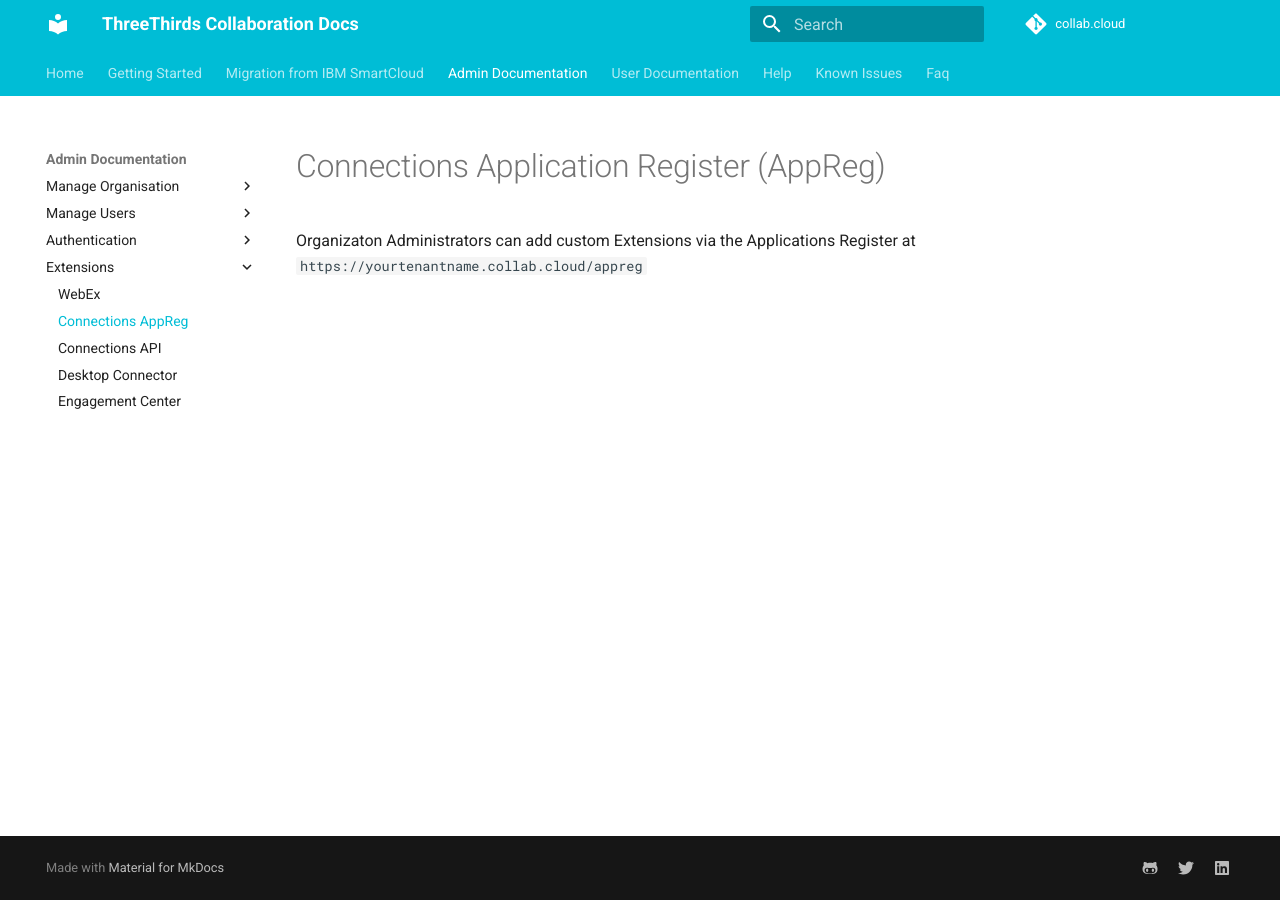
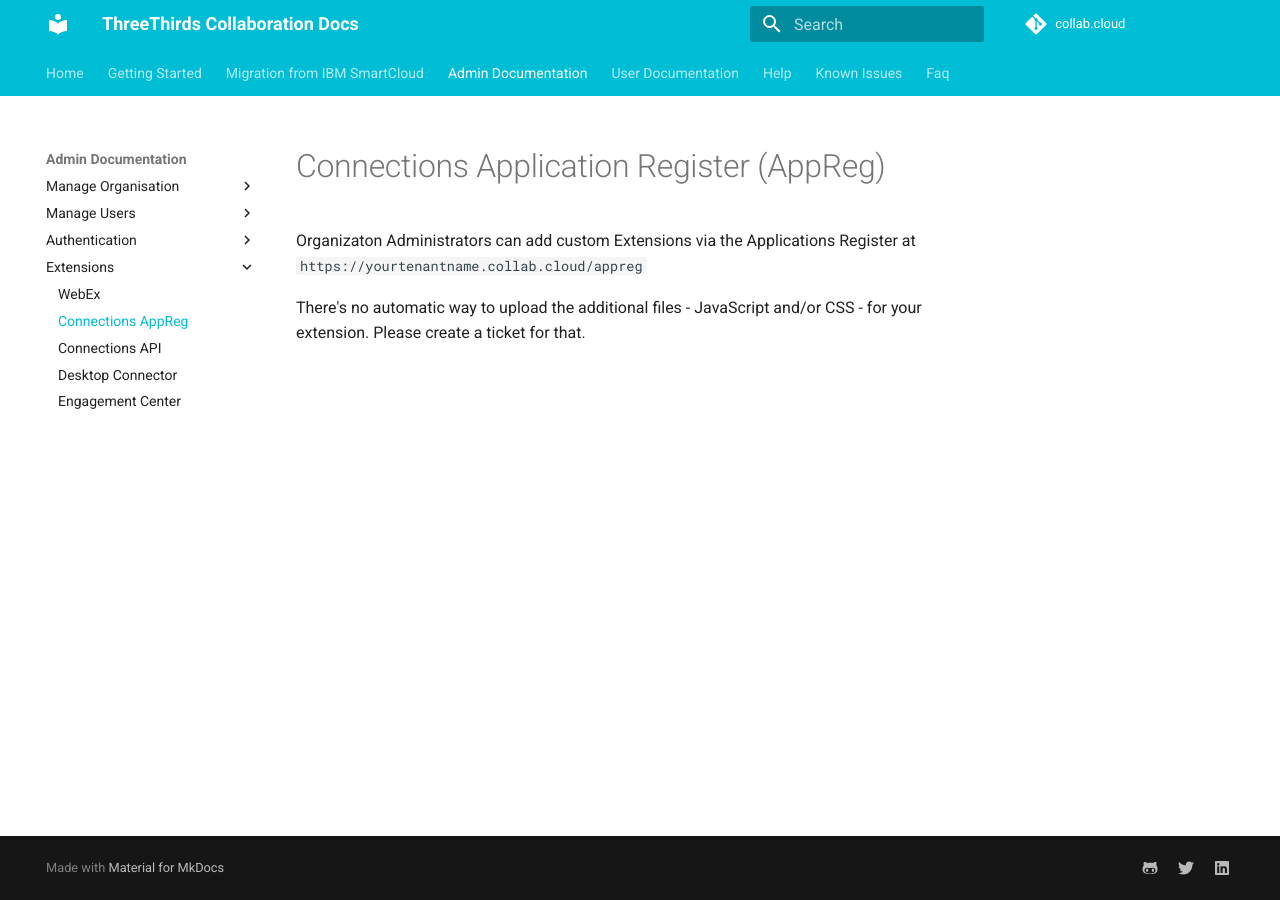
Before and after one commit to collabdotcloud/docs.collab.cloud, an MkDocs documentation site: the page built from docs/admin/appreg.md, in a window 1280 px wide. Built offline with MkDocs 1.6.1 and Material for MkDocs 9.7.7, drawn with Linux system fonts in a browser that asks for light colours.

Commit message:
updated appreg setting

```diff
--- a/docs/admin/appreg.md
+++ b/docs/admin/appreg.md
@@ -1,3 +1,5 @@
 # Connections Application Register (AppReg)
 
 Organizaton Administrators can add custom Extensions via the Applications Register at `https://yourtenantname.collab.cloud/appreg`
+
+There's no automatic way to upload the additional files - JavaScript and/or CSS - for your extension. Please create a ticket for that.
```
